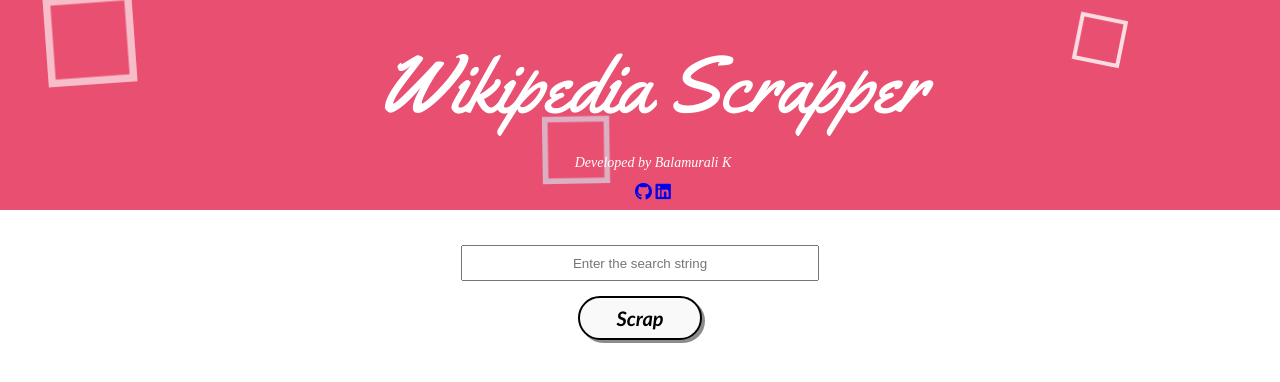
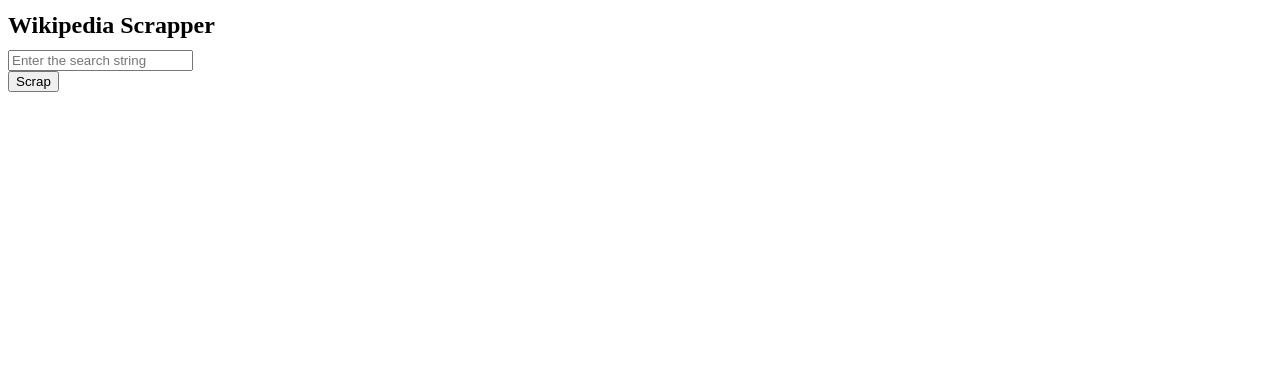
Before and after one commit to techner3/Wikipedia_Scrapper, a Flask app: page / in a window 1280 px wide. Shown: the top 382 px of the page. Run offline with Flask 2, Linux system fonts and the light colour scheme; parts of the project's set-up code (start-up, migrations or seed data) failed here and were passed over; some libraries are stand-ins or nearby versions.

Commit message:
Deployment Changes

```diff
--- a/app.py
+++ b/app.py
@@ -56,4 +56,4 @@
             return render_template('Index.html',result=data)
 
 if __name__ =="__main__":
-    app.run(debug=True)
+    app.run()
--- a/mongoDB.py
+++ b/mongoDB.py
@@ -1,4 +1,5 @@
 import pymongo
+import ssl
 from logger import getLog
 
 logger=getLog('mongoDB.py')
--- a/requirements.txt
+++ b/requirements.txt
@@ -7,3 +7,5 @@
 flask_cors
 bs4
 nltk
+requests
+dnspython
--- a/static/Style.css
+++ /dev/null
@@ -1,152 +0,0 @@
-html,body {
-    text-align:center;
-    width:100%;
-    margin: 0;
-	padding: 0;
-    overflow-x:hidden;
-  }
-  .container-fluid{
-    margin: 0;
-    padding: 0;
-    background: #FFF;
-  }
-  /* ============= Animation background ========= */
-  .background {
-    animation: Gradient 3s ease infinite;
-    position: relative;
-    height: 200px;
-    overflow: hidden;
-    padding:5px;
-    margin:0px;
-  }
-  .cube {
-    position: absolute;
-    top: 80vh;
-    left: 45vw;
-    width: 10px;
-    height: 10px;
-    border: solid 1px #D7D4E4;
-    transform-origin: top left;
-    transform: scale(0) rotate(0deg) translate(-50%, -50%);
-    animation: cube 12s ease-in forwards infinite;
-  }
-  .cube:nth-child(2n) {
-    border-color: #FFF ;
-  }
-  .cube:nth-child(2){
-    animation-delay: 2s;
-    left: 1100px;
-    top: 40px;
-  }
-  .cube:nth-child(3) {
-     animation-delay: 1s;
-    right: 100px;
-    top: 150px;
-  }
-  .cube:nth-child(4) {
-    left: 90px;
-    top: 40px;
-  }
-  /* ================= Header ============ */
-  header{
-    position: absolute;
-    top:0%;
-    left: 0%;
-    width:100%;
-    margin: 0;
-    padding: 13px;
-  }
-  /* Animate Background*/
-  @keyframes Gradient {
-    0% { background-color: #ee7752}
-    50% { background-color: #e73c7e}
-    100% { background-color:  #ee7752}
-
-  }
-  @keyframes cube {
-    from {
-      transform: scale(0) rotate(0deg) translate(-50%, -50%);
-      opacity: 1;
-    }
-    to {
-      transform: scale(20) rotate(960deg) translate(-50%, -50%);
-      opacity: 0;
-    }
-  }
-  .heading-container{
-	text-align: center;
-	color: #ffffff;
-	padding: 0px;
-	position: relative;
-  }
-.heading{
-    font-family: 'Yellowtail', cursive;
-	font-size: 80px;
-    padding: 1px;
-	font-weight: normal;
-}
-.description{
-	font-style: italic;
-    font-size: 14px;
-}
-.model-container{
-	text-align: center;
-    margin: 30px 0;
-}
-.form-input {
-	text-align: center;
-	margin-top:5px;
-	margin-bottom: 5px;
-}
-input[type=text] {
-    width: 350px;
-	height: 30px;
-}
-input[type=radio] {
-    text-align: relative;
-	margin:0 5px 0 50px;
-}
-.label-class{
-	vertical-align:middle;
-    margin: 5px;
-}
-.submit-button{
-	background: #f9f9f9;
-   	border: 2px solid #000000;
-    border-radius: 1000px;
-    box-shadow: 3px 3px #8c8c8c;
-	margin-top: 10px;
-    padding: 10px 36px;
-    color: #000000;
-    display: inline-block;
-   	font: italic bold 20px/1 "Calibri", sans-serif;
-    text-align: center;
-}
-.submit-button:hover{
-    color: #9a086e;
-    border: 2px solid #9a086e;
-}
-.submit-button:active{
-    box-shadow: 0 0;
-}
-.results{
-  padding: 30px 0 0;
-flex: 1 0 auto;
-}
-
-.danger{
-  color: #ff0000;
-}
-
-.safe{
-  color: green;
-}
-
-.gif{
-width: 25%;
-}
-
-.gif1{
-width: 35%;
-    margin: 10px 0;
-}
--- a/template/Index.html
+++ b/template/Index.html
@@ -5,7 +5,6 @@
         <meta charset="utf-8">
         <title>Wikipedia Scrapper</title>
         <link rel="icon" href="{{ url_for('static', filename='./Scrap.png') }}" type="image/png">
-        <link rel="stylesheet" type="text/css" href="{{ url_for('static', filename='Style.css') }}">
         <script src="https://kit.fontawesome.com/5f3f547070.js" crossorigin="anonymous"></script>
         <link rel="preconnect" href="https://fonts.googleapis.com">
         <link rel="preconnect" href="https://fonts.gstatic.com" crossorigin>
@@ -15,22 +14,10 @@
 
 <!-- Background & animion & navbar & title -->
   <div class="container-fluid">
-<!-- Background animtion-->
-    <div class="background">
-       <div class="cube"></div>
-       <div class="cube"></div>
-       <div class="cube"></div>
-       <div class="cube"></div>
-    </div>
-<!-- header -->
    <header>
         <!-- Website Title -->
     	<div class="heading-container"style="line-height:10px">
             <h2 class="heading">Wikipedia Scrapper</h2>
-            <div class='description'>
-    			<p align="center">Developed by Balamurali K<br><br><br><a target="_blank" href="https://github.com/techner3"><i class="fab fa-github fa-lg contact-icon"></i></a>
-                <a target="_blank" href="https://www.linkedin.com/in/bala-murali-138987199/"><i class="fab fa-linkedin fa-lg contact-icon"></i></a></p>
-    		</div>
     	</div>
   </header>
   <div class="model-container">
```
Also changed, not shown: template/Result.html (+0 -12 lines), 1 other file.
